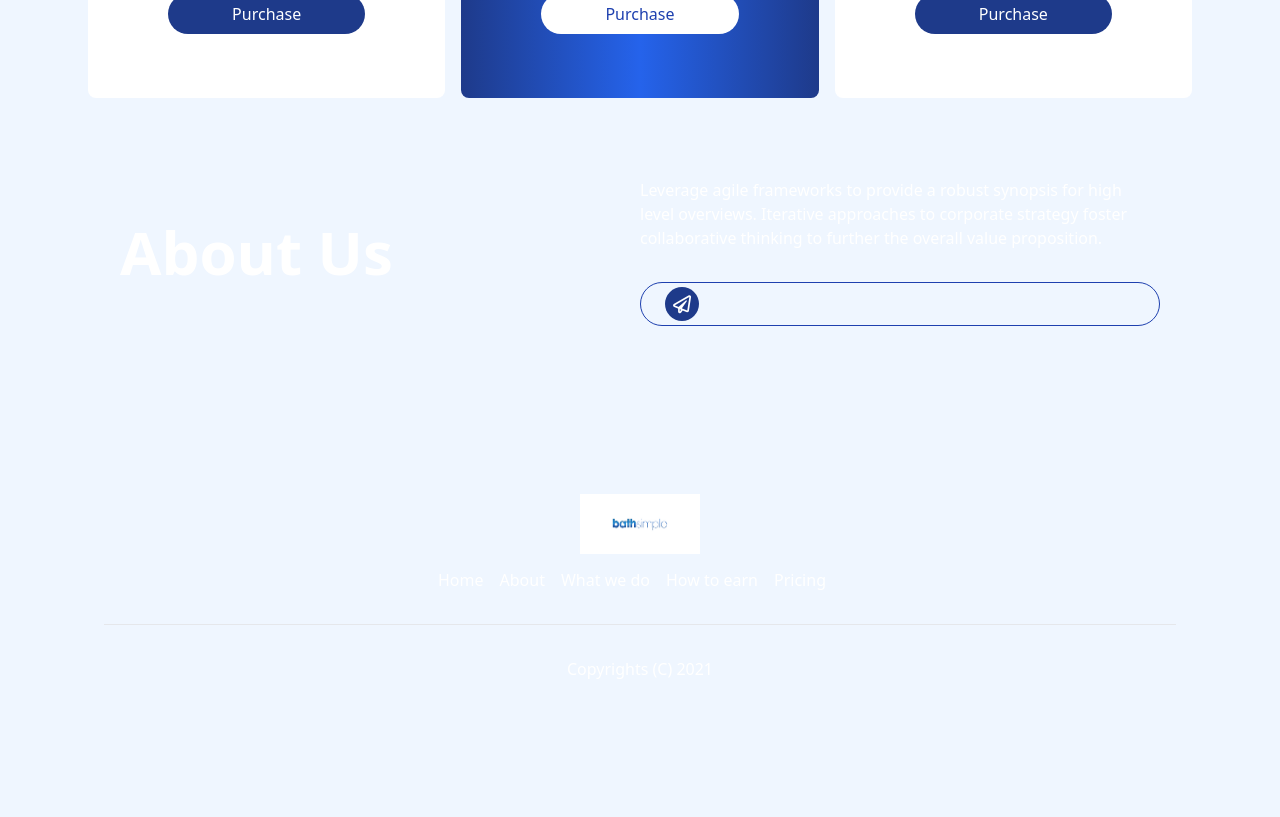
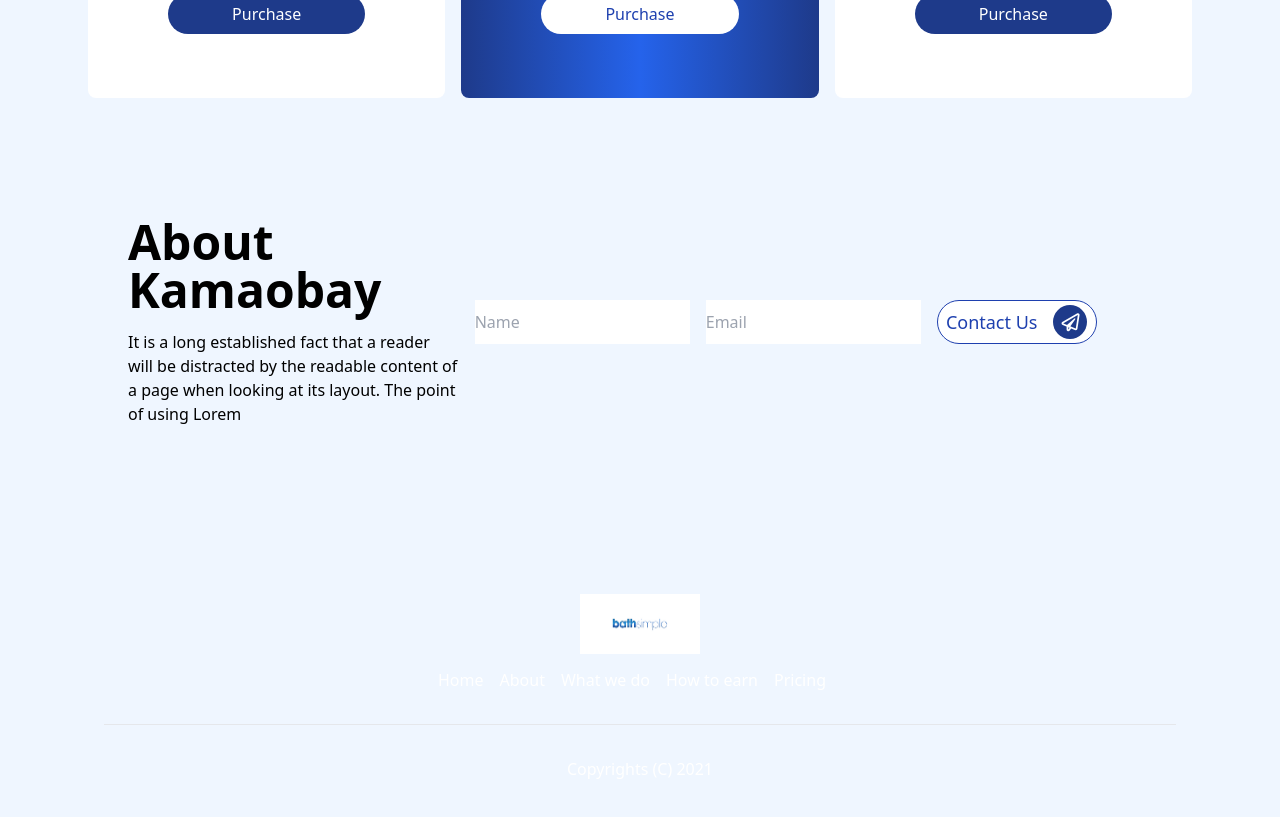
Before and after one commit to AsifAhmedAli/Product-Frontend, a Next.js app: page / in a window 1280 px wide. Shown: the part 2280-3097 px from the top of the page. Before the commit the page ends 3025 px from the top, so only its background shows below. Built offline with nearby package versions, Linux system fonts and the light colour scheme.

Commit message:
about section

```diff
--- a/src/components/home/About.js
+++ b/src/components/home/About.js
@@ -1,20 +1,60 @@
-import HomeBtn from '../../elements/HomeBtn';
-import styles from '../../styles/Home.module.css';
+// import HomeBtn from '../../elements/HomeBtn';
+// import styles from '../../styles/Home.module.css';
 
-export default function About() {
-    return (
-        <article className={` mt-10 mb-20`}>
-            <div className={`${styles.section_gradient} container text-white mx-auto py-10 px-8`}>
-                <div className="flex items-center sm:justify-between justify-center flex-wrap">
-                    <h1 className="text-6xl capitalize font-bold font_raleway">About us</h1>
-                    <div className="sm:w-1/2 w-full sm:px-0 px-4 py-8 sm:py-0 text-center sm:text-left">
-                        <p className="mb-8">Leverage agile frameworks to provide a robust synopsis for high level overviews.
-                            Iterative approaches to corporate strategy foster collaborative thinking to further
-                            the overall value proposition.</p>
-                        <HomeBtn>Learn More</HomeBtn>
-                    </div>
-                </div>
-            </div>
-        </article>
-    )
+import HomeBtn from "../../elements/HomeBtn"
+
+// export default function About() {
+//     return (
+//         <article className={` mt-10 mb-20`}>
+//             <div className={`${styles.section_gradient} container text-white mx-auto py-10 px-8`}>
+//                 <div className="flex items-center sm:justify-between justify-center flex-wrap">
+//                     <h1 className="text-6xl capitalize font-bold font_raleway">About us</h1>
+//                     <div className="sm:w-1/2 w-full sm:px-0 px-4 py-8 sm:py-0 text-center sm:text-left">
+//                         <p className="mb-8">Leverage agile frameworks to provide a robust synopsis for high level overviews.
+//                             Iterative approaches to corporate strategy foster collaborative thinking to further
+//                             the overall value proposition.</p>
+//                         <HomeBtn>Learn More</HomeBtn>
+//                     </div>
+//                 </div>
+//             </div>
+//         </article>
+//     )
+// }
+function About() {
+  return (
+    <div className="about my-24">
+      <div className="grid grid-cols-1 lg:grid-cols-3 px-10 py-6 gap-4">
+        {/* grid */}
+        <div className="flex flex-col items-center justify-between">
+          <p className="textHeading mb-4">About Kamaobay</p>
+          <p>
+            It is a long established fact that a reader will be distracted by
+            the readable content of a page when looking at its layout. The point
+            of using Lorem
+          </p>
+        </div>
+        <div className="grid grid-cols-1 my-auto lg:grid-cols-3 gap-4 col-span-2">
+          <input
+            className="aboutInput"
+            type="text"
+            placeholder="Name"
+            name=""
+            id=""
+          />
+          <input
+            className="aboutInput"
+            type="email"
+            placeholder="Email"
+            name=""
+            id=""
+          />
+          <div className="w-40 bg-white h-11 rounded-full">
+            <HomeBtn text="Contact Us" />
+          </div>
+        </div>
+      </div>
+    </div>
+  )
 }
+
+export default About
```
